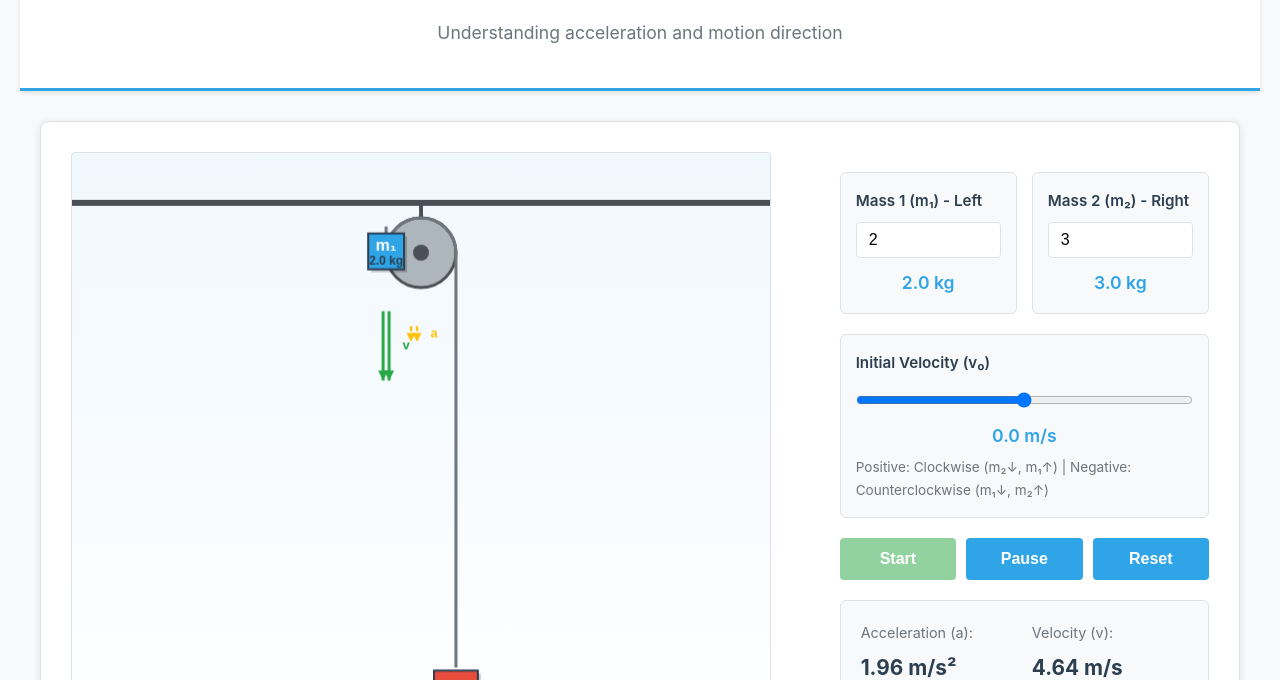
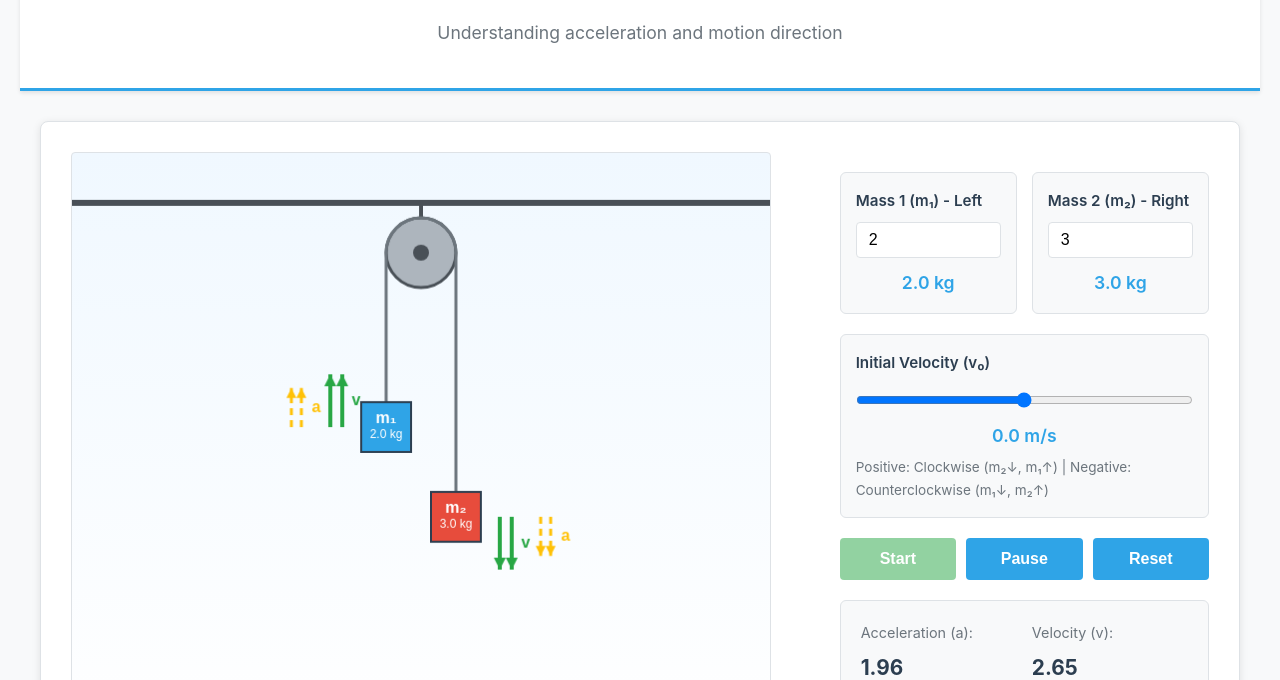
Before and after one commit to vladimirlopez/atwood-machine-simulation, a plain HTML site: page index.html in a window 1280 px wide. Both pictures are taken after a click on the button "Start". Shown: the part 120-800 px from the top of the page. Drawn offline with nearby package versions, Linux system fonts and the light colour scheme.

Commit message:
Improve simulation: fix arrow directions, add dynamic scaling, improve UI formatting
- Fixed velocity and acceleration arrows to point vertically (up/down)
- Arrows now scale dynamically with actual velocity/acceleration values
- Fixed arrow direction for correct physics representation (m1 up, m2 down for clockwise)
- Improved tension label formatting with proper subscript (F_T -> F<sub>T</sub>)
- Fixed simulation speed (pixelsPerMeter=25, dt=0.008) for clearer motion
- Fixed HTML element IDs to match JavaScript expectations
- Removed debug console.log statements for better performance
- Velocity slider now works correctly with proper range (-5 to 5 m/s)

```diff
--- a/index.html
+++ b/index.html
@@ -37,7 +37,7 @@
 
                         <div class="control-group">
                             <label for="initialVelocity">Initial Velocity (v₀)</label>
-                            <input type="range" id="initialVelocity" min="-10" max="10" step="0.5" value="0">
+                            <input type="range" id="initialVelocity" min="-5" max="5" step="0.1" value="0">
                             <span class="value-display" id="velocityDisplay">0.0 m/s</span>
                             <small>Positive: Clockwise (m₂↓, m₁↑) | Negative: Counterclockwise (m₁↓, m₂↑)</small>
                         </div>
@@ -51,19 +51,19 @@
                         <div class="info-display">
                             <div class="info-item">
                                 <span class="label">Acceleration (a):</span>
-                                <span class="value" id="accelerationValue">0.00 m/s²</span>
+                                <span class="value" id="currentAcceleration">0.00 m/s²</span>
                             </div>
                             <div class="info-item">
                                 <span class="label">Velocity (v):</span>
                                 <span class="value" id="currentVelocity">0.00 m/s</span>
                             </div>
                             <div class="info-item">
-                                <span class="label">Tension (F_T):</span>
-                                <span class="value" id="tensionValue">0.00 N</span>
+                                <span class="label">Tension (F<sub>T</sub>):</span>
+                                <span class="value" id="currentTension">0.00 N</span>
                             </div>
                             <div class="info-item">
                                 <span class="label">Time (t):</span>
-                                <span class="value" id="timeValue">0.00 s</span>
+                                <span class="value" id="currentTime">0.00 s</span>
                             </div>
                         </div>
                     </div>
--- a/simulation.js
+++ b/simulation.js
@@ -15,9 +15,9 @@ class AtwoodMachine {
 
         // Position and animation
         this.position2 = 0; // meters from initial position for mass2 (positive = down)
-        this.pixelsPerMeter = 40;
+        this.pixelsPerMeter = 25; // Slower motion for clarity
         this.time = 0;
-        this.dt = 0.016; // ~60 FPS
+        this.dt = 0.008; // ~120 FPS, but slower per frame
 
         // Animation state
         this.isRunning = false;
@@ -46,8 +46,8 @@ class AtwoodMachine {
     }
 
     reset() {
+        this.position2 = 0;
         this.velocity = this.initialVelocity;
-        this.position2 = 0;
         this.time = 0;
         this.calculate();
         this.draw();
@@ -163,45 +163,112 @@ class AtwoodMachine {
         this.drawMass(mass1X, mass1Y, this.mass1, '#2fa4e7', 'm₁');
         this.drawMass(mass2X, mass2Y, this.mass2, '#e74c3c', 'm₂');
 
-        // Draw velocity vectors
-        this.drawVelocityVector(mass1X, mass1Y, this.velocity, '#28a745');
-        this.drawVelocityVector(mass2X, mass2Y, -this.velocity, '#28a745');
+        // Draw velocity and acceleration arrows BESIDE each mass
+        // Draw velocity and acceleration arrows BESIDE each mass
+        // Left mass (m1) - velocity is positive when m1 goes UP (opposite of position2)
+        this.drawVelocityArrow(mass1X - 50, mass1Y, -this.velocity, '#28a745', 'v');
+        this.drawAccelerationArrow(mass1X - 90, mass1Y, -this.acceleration, '#ffc107', 'a');
 
-        // Draw acceleration vectors
-        if (Math.abs(this.acceleration) > 0.01) {
-            this.drawAccelerationVector(mass1X, mass1Y, this.acceleration, '#ffc107');
-            this.drawAccelerationVector(mass2X, mass2Y, -this.acceleration, '#ffc107');
-        }
+        // Right mass (m2) - velocity is positive when m2 goes DOWN (same as position2)
+        this.drawVelocityArrow(mass2X + 50, mass2Y, this.velocity, '#28a745', 'v');
+        this.drawAccelerationArrow(mass2X + 90, mass2Y, this.acceleration, '#ffc107', 'a');
 
         // Draw labels
         this.drawLabels();
     }
 
-    drawMass(x, y, mass, color, label) {
-        const size = 20 + mass * 8;
+    drawVelocityArrow(x, y, velocity, color, label) {
+        if (Math.abs(velocity) < 0.05) return;
+        const scale = 20; // pixels per m/s
+        const arrowLength = velocity * scale; // No clamping - let it scale naturally
+        const startY = y;
+        const endY = y + arrowLength; // Positive = down, negative = up
+        const arrowX = x;
 
-        // Shadow
-        this.ctx.fillStyle = 'rgba(0, 0, 0, 0.2)';
-        this.ctx.fillRect(x - size/2 + 3, y - size/2 + 3, size, size);
+        // Double arrow shaft (vertical lines)
+        this.ctx.strokeStyle = color;
+        this.ctx.lineWidth = 4;
+        this.ctx.beginPath();
+        this.ctx.moveTo(arrowX - 6, startY);
+        this.ctx.lineTo(arrowX - 6, endY);
+        this.ctx.moveTo(arrowX + 6, startY);
+        this.ctx.lineTo(arrowX + 6, endY);
+        this.ctx.stroke();
 
-        // Mass block
+        // Arrow heads
+        const headSize = 12;
+        const direction = arrowLength > 0 ? 1 : -1;
         this.ctx.fillStyle = color;
-        this.ctx.fillRect(x - size/2, y - size/2, size, size);
-        this.ctx.strokeStyle = '#2c3e50';
-        this.ctx.lineWidth = 2;
-        this.ctx.strokeRect(x - size/2, y - size/2, size, size);
+
+        // Left arrow head
+        this.ctx.beginPath();
+        this.ctx.moveTo(arrowX - 6, endY);
+        this.ctx.lineTo(arrowX - 6 - headSize/2, endY - direction * headSize);
+        this.ctx.lineTo(arrowX - 6 + headSize/2, endY - direction * headSize);
+        this.ctx.closePath();
+        this.ctx.fill();
+
+        // Right arrow head
+        this.ctx.beginPath();
+        this.ctx.moveTo(arrowX + 6, endY);
+        this.ctx.lineTo(arrowX + 6 - headSize/2, endY - direction * headSize);
+        this.ctx.lineTo(arrowX + 6 + headSize/2, endY - direction * headSize);
+        this.ctx.closePath();
+        this.ctx.fill();
 
         // Label
-        this.ctx.fillStyle = 'white';
+        this.ctx.fillStyle = color;
         this.ctx.font = 'bold 16px Arial';
         this.ctx.textAlign = 'center';
-        this.ctx.textBaseline = 'middle';
-        this.ctx.fillText(label, x, y - 5);
+        this.ctx.fillText(label, arrowX + 20, startY + (endY - startY)/2);
+    }
 
-        // Mass value
-        this.ctx.fillStyle = '#2c3e50';
-        this.ctx.font = 'bold 12px Arial';
-        this.ctx.fillText(mass.toFixed(1) + ' kg', x, y + 10);
+    drawAccelerationArrow(x, y, acceleration, color, label) {
+        if (Math.abs(acceleration) < 0.01) return;
+        const scale = 20; // pixels per m/s²
+        const arrowLength = acceleration * scale; // No clamping - let it scale naturally
+        const startY = y;
+        const endY = y + arrowLength; // Positive = down, negative = up
+        const arrowX = x;
+
+        // Double dashed arrow shaft (vertical lines)
+        this.ctx.strokeStyle = color;
+        this.ctx.lineWidth = 3;
+        this.ctx.setLineDash([7, 5]);
+        this.ctx.beginPath();
+        this.ctx.moveTo(arrowX - 5, startY);
+        this.ctx.lineTo(arrowX - 5, endY);
+        this.ctx.moveTo(arrowX + 5, startY);
+        this.ctx.lineTo(arrowX + 5, endY);
+        this.ctx.stroke();
+        this.ctx.setLineDash([]);
+
+        // Arrow heads
+        const headSize = 10;
+        const direction = arrowLength > 0 ? 1 : -1;
+        this.ctx.fillStyle = color;
+
+        // Left arrow head
+        this.ctx.beginPath();
+        this.ctx.moveTo(arrowX - 5, endY);
+        this.ctx.lineTo(arrowX - 5 - headSize/2, endY - direction * headSize);
+        this.ctx.lineTo(arrowX - 5 + headSize/2, endY - direction * headSize);
+        this.ctx.closePath();
+        this.ctx.fill();
+
+        // Right arrow head
+        this.ctx.beginPath();
+        this.ctx.moveTo(arrowX + 5, endY);
+        this.ctx.lineTo(arrowX + 5 - headSize/2, endY - direction * headSize);
+        this.ctx.lineTo(arrowX + 5 + headSize/2, endY - direction * headSize);
+        this.ctx.closePath();
+        this.ctx.fill();
+
+        // Label
+        this.ctx.fillStyle = color;
+        this.ctx.font = 'bold 16px Arial';
+        this.ctx.textAlign = 'center';
+        this.ctx.fillText(label, arrowX + 20, startY + (endY - startY)/2);
     }
 
     drawVelocityVector(x, y, velocity, color) {
@@ -316,76 +383,86 @@ class AtwoodMachine {
         this.ctx.fillText('a', x + xOffset + 20, (startY + endY) / 2);
     }
 
+    drawMass(x, y, mass, color, label) {
+        const width = 50;
+        const height = 50;
+
+        // Draw mass box
+        this.ctx.fillStyle = color;
+        this.ctx.fillRect(x - width/2, y - height/2, width, height);
+        this.ctx.strokeStyle = '#2c3e50';
+        this.ctx.lineWidth = 2;
+        this.ctx.strokeRect(x - width/2, y - height/2, width, height);
+
+        // Draw mass label
+        this.ctx.fillStyle = '#ffffff';
+        this.ctx.font = 'bold 16px Arial';
+        this.ctx.textAlign = 'center';
+        this.ctx.textBaseline = 'middle';
+        this.ctx.fillText(label, x, y - 8);
+        this.ctx.font = '12px Arial';
+        this.ctx.fillText(mass.toFixed(1) + ' kg', x, y + 8);
+    }
+
     drawLabels() {
-        // Legend at bottom
-        const legendY = this.canvas.height - 30;
-        this.ctx.fillStyle = '#2c3e50';
-        this.ctx.font = 'bold 12px Arial';
+        // Draw sign convention info
+        this.ctx.fillStyle = '#495057';
+        this.ctx.font = '12px Arial';
         this.ctx.textAlign = 'left';
-
-        // Velocity legend (double arrow)
-        this.ctx.fillStyle = '#28a745';
-        this.ctx.fillText('⇉', 20, legendY);
-        this.ctx.fillStyle = '#2c3e50';
-        this.ctx.fillText('Velocity (v)', 40, legendY);
-
-        // Acceleration legend (double dashed arrow)
-        this.ctx.fillStyle = '#ffc107';
-        this.ctx.fillText('⇉', 140, legendY);
-        this.ctx.fillStyle = '#2c3e50';
-        this.ctx.fillText('Acceleration (a)', 160, legendY);
+        this.ctx.fillText('Sign Convention: Clockwise = Positive', 10, this.canvas.height - 10);
     }
 
     updateDisplay() {
-        document.getElementById('accelerationValue').textContent = this.acceleration.toFixed(2) + ' m/s²';
-        document.getElementById('currentVelocity').textContent = this.velocity.toFixed(2) + ' m/s';
-        document.getElementById('tensionValue').textContent = this.tension.toFixed(2) + ' N';
-        document.getElementById('timeValue').textContent = this.time.toFixed(2) + ' s';
+        document.getElementById('currentAcceleration').textContent = this.acceleration.toFixed(2);
+        document.getElementById('currentVelocity').textContent = this.velocity.toFixed(2);
+        document.getElementById('currentTension').textContent = this.tension.toFixed(2);
+        document.getElementById('currentTime').textContent = this.time.toFixed(2);
     }
 
     setMass1(mass) {
         this.mass1 = parseFloat(mass);
+        if (this.mass1 < 0.1) this.mass1 = 0.1;
+        if (this.mass1 > 10) this.mass1 = 10;
         this.calculate();
-        if (!this.isRunning) {
-            this.draw();
-            this.updateDisplay();
-        }
+        this.draw();
+        this.updateDisplay();
     }
 
     setMass2(mass) {
         this.mass2 = parseFloat(mass);
+        if (this.mass2 < 0.1) this.mass2 = 0.1;
+        if (this.mass2 > 10) this.mass2 = 10;
         this.calculate();
-        if (!this.isRunning) {
-            this.draw();
-            this.updateDisplay();
-        }
+        this.draw();
+        this.updateDisplay();
     }
 
     setInitialVelocity(velocity) {
         this.initialVelocity = parseFloat(velocity);
-        if (!this.isRunning) {
-            this.velocity = this.initialVelocity;
-            this.updateDisplay();
-        }
+        if (this.initialVelocity < -5) this.initialVelocity = -5;
+        if (this.initialVelocity > 5) this.initialVelocity = 5;
+        this.velocity = this.initialVelocity;
+        this.draw();
+        this.updateDisplay();
     }
 }
 
 // Initialize simulation
-const canvas = document.getElementById('atwoodCanvas');
-const simulation = new AtwoodMachine(canvas);
+var canvas = document.getElementById('atwoodCanvas');
+var simulation = new AtwoodMachine(canvas);
 
 // Control elements
-const mass1Input = document.getElementById('mass1');
-const mass2Input = document.getElementById('mass2');
-const velocityInput = document.getElementById('initialVelocity');
-const startBtn = document.getElementById('startBtn');
-const pauseBtn = document.getElementById('pauseBtn');
-const resetBtn = document.getElementById('resetBtn');
+var mass1Input = document.getElementById('mass1');
+var mass2Input = document.getElementById('mass2');
+var velocityInput = document.getElementById('initialVelocity');
+var startBtn = document.getElementById('startBtn');
+var pauseBtn = document.getElementById('pauseBtn');
+var resetBtn = document.getElementById('resetBtn');
 
 // Display elements
-const mass1Display = document.getElementById('mass1Display');
-const mass2Display = document.getElementById('mass2Display');
-const velocityDisplay = document.getElementById('velocityDisplay');
+var mass1Display = document.getElementById('mass1Display');
+var mass2Display = document.getElementById('mass2Display');
+var velocityDisplay = document.getElementById('velocityDisplay');
 
 // Event listeners
 mass1Input.addEventListener('input', (e) => {
```
